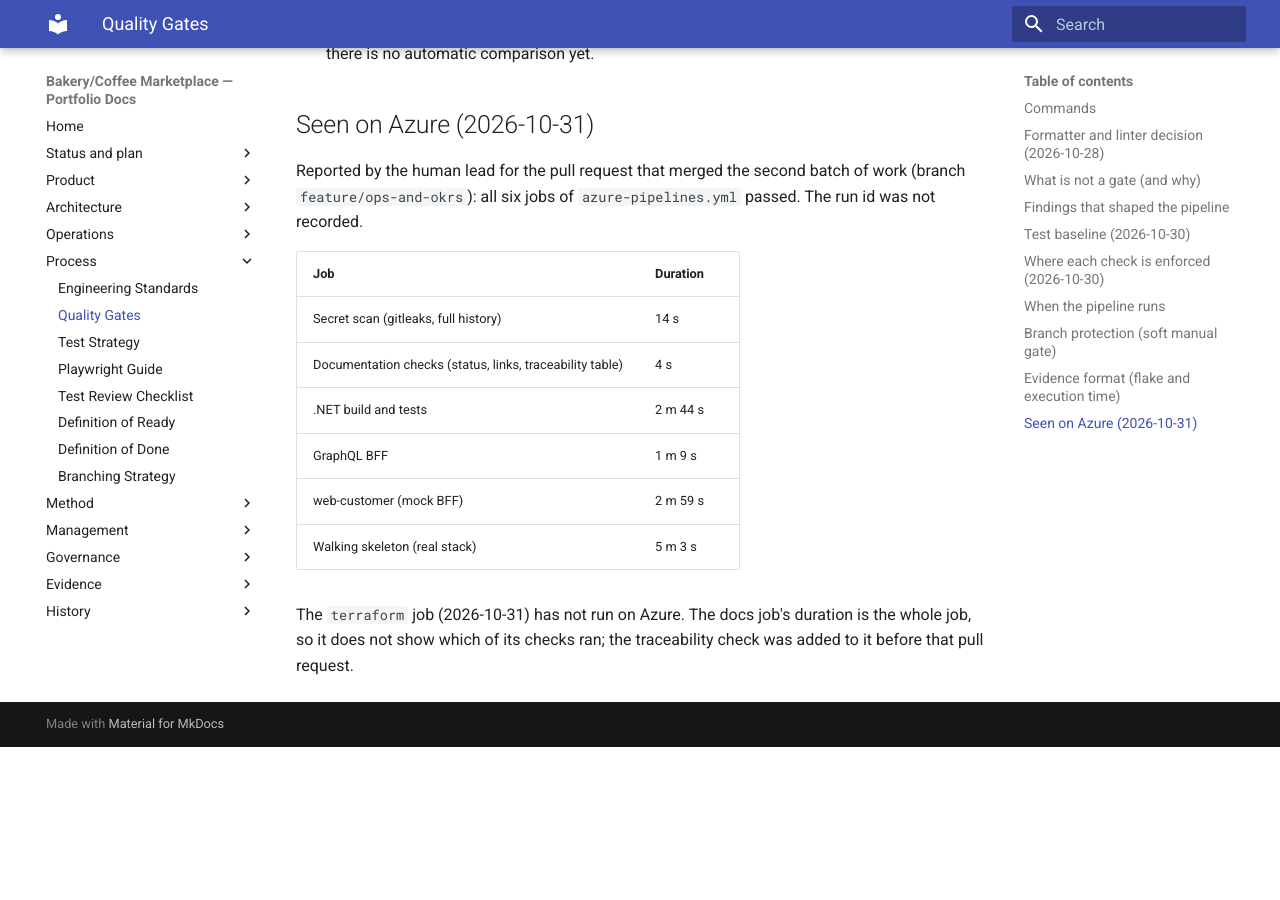
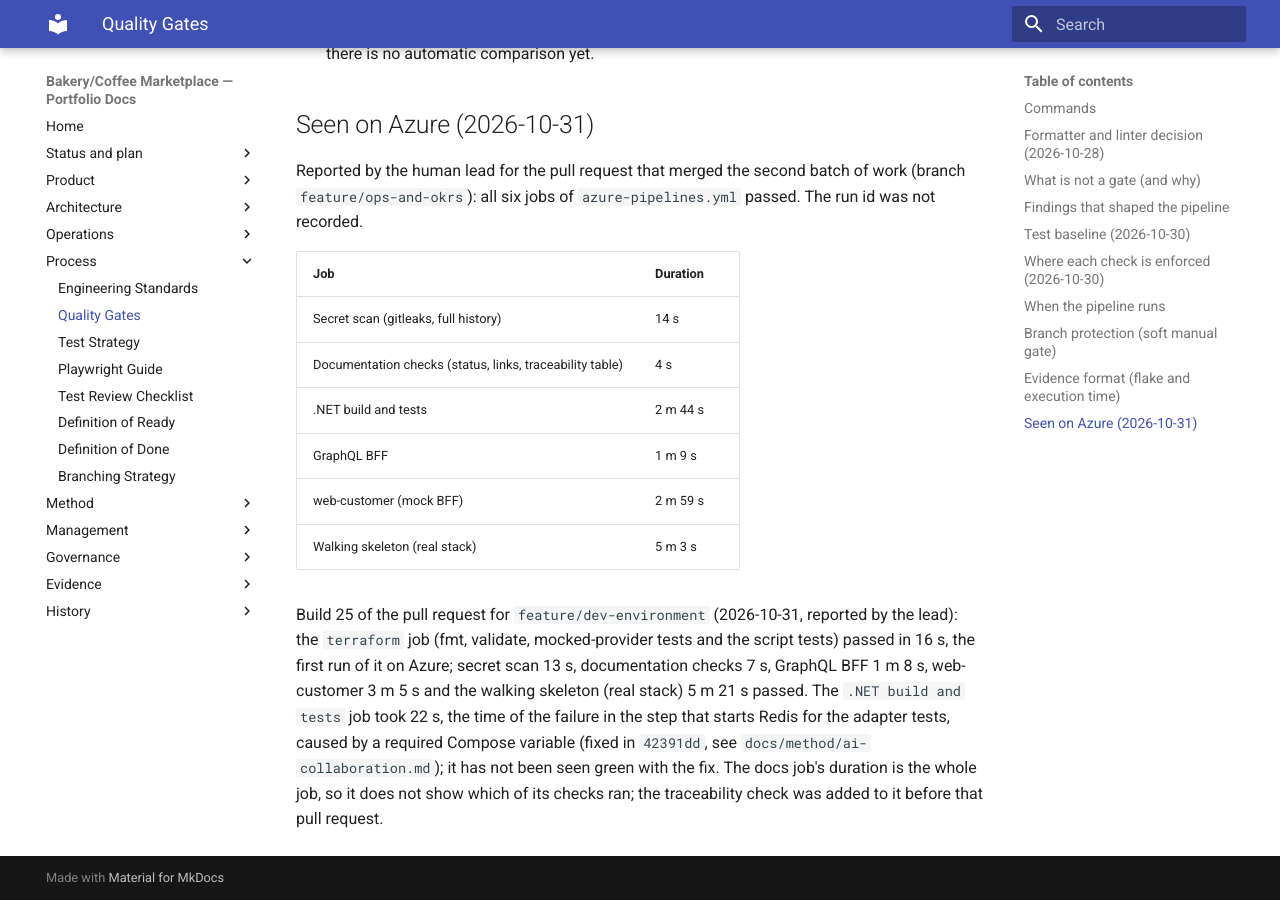
Before and after one commit to benjamin-hedrick/bakery-marketplace, an MkDocs documentation site: the page built from docs/process/quality-gates.md, in a window 1280 px wide and 900 px high, scrolled down 7136 px. Built offline with MkDocs 1.6.1 and Material for MkDocs 9.7.7, drawn with Linux system fonts in a browser that asks for light colours; before the commit the page ends 7883 px from its top, so only the background shows below that.

Commit message:
Record build 25: the terraform job is green on Azure (WI-DEP-001)
Co-Authored-By: Claude Sonnet 5.5 <noreply@anthropic.com>

```diff
--- a/azure-pipelines.yml
+++ b/azure-pipelines.yml
@@ -1,7 +1,7 @@
 # Quality and CI baseline (WI-PORT-003, ADR-0015).
 #
 # Seen green on Azure: the secrets, docs, dotnet, bff, web and skeleton jobs (reported by the lead 2026-10-31; see docs/process/quality-gates.md).
-# NOT YET RUN ON AZURE: the terraform job (written 2026-10-31). First runs started 2026-10-28 and found the problems recorded in
+# The terraform job (written 2026-10-31) was seen green on Azure in build 25 (16 s). First runs started 2026-10-28 and found the problems recorded in
 # docs/evidence/WI-PORT-003/findings.md. Every command below was also run locally (Windows, Node 25.9, .NET SDK 10,
 # Docker Desktop); that file lists what passed and what was not run.
 # Commands, gaps and the results format: docs/process/quality-gates.md.
@@ -64,7 +64,7 @@ jobs:
   # Terraform and script checks (ADR-0020, WI-DEP-001). No Azure account and no credential: the Terraform tests mock the provider, and the
   # script tests read fixtures. It proves the code is well formed and does what its tests say, not that Azure accepts it (that is the gated
   # plan, later). The Terraform steps run in the pinned hashicorp/terraform image (Docker is on the hosted agent). Written 2026-10-31,
-  # run locally; NOT YET RUN ON AZURE.
+  # run locally; seen green on Azure 2026-10-31 (build 25, 16 s).
   - job: terraform
     displayName: Terraform checks (fmt, validate, mocked-provider tests) and script tests
     steps:
--- a/docs/process/quality-gates.md
+++ b/docs/process/quality-gates.md
@@ -120,4 +120,4 @@ Reported by the human lead for the pull request that merged the second batch of
 | web-customer (mock BFF) | 2 m 59 s |
 | Walking skeleton (real stack) | 5 m 3 s |
 
-The `terraform` job (2026-10-31) has not run on Azure. The docs job's duration is the whole job, so it does not show which of its checks ran; the traceability check was added to it before that pull request.
+Build 25 of the pull request for `feature/dev-environment` (2026-10-31, reported by the lead): the `terraform` job (fmt, validate, mocked-provider tests and the script tests) passed in 16 s, the first run of it on Azure; secret scan 13 s, documentation checks 7 s, GraphQL BFF 1 m 8 s, web-customer 3 m 5 s and the walking skeleton (real stack) 5 m 21 s passed. The `.NET build and tests` job took 22 s, the time of the failure in the step that starts Redis for the adapter tests, caused by a required Compose variable (fixed in `42391dd`, see `docs/method/ai-collaboration.md`); it has not been seen green with the fix. The docs job's duration is the whole job, so it does not show which of its checks ran; the traceability check was added to it before that pull request.
```
